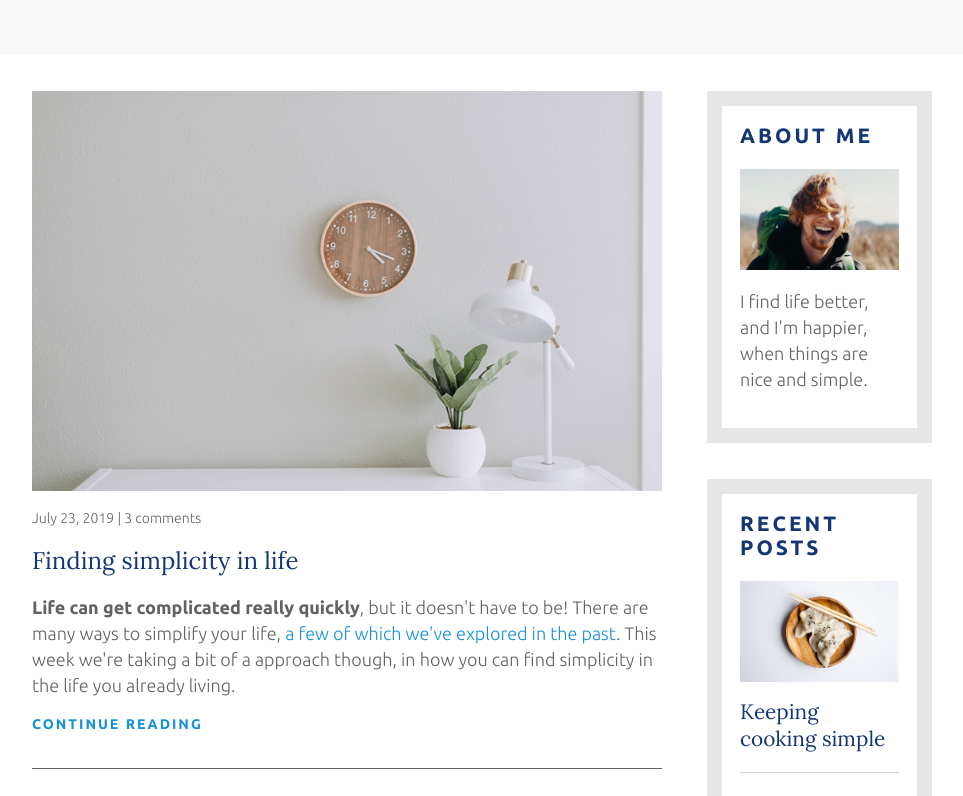
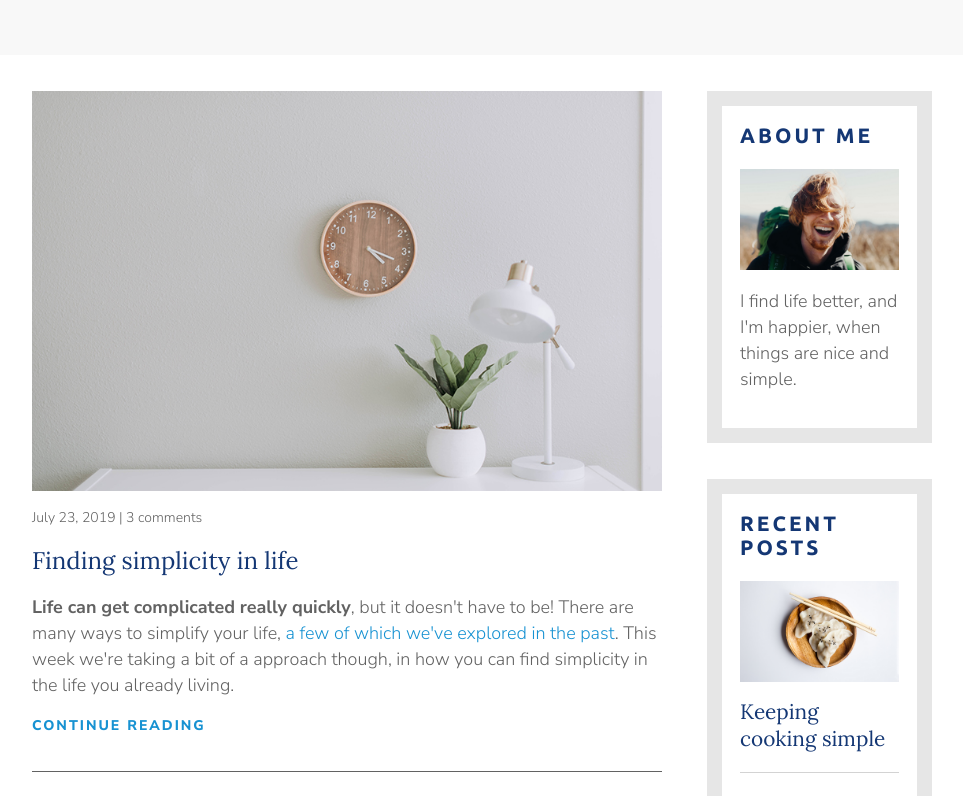
Before and after one commit to aimable0/simple-life-blog, a plain HTML site: page simple-life-project/index.html in a window 1280 px wide. Shown: the part 156-952 px from the top of the page, without its empty margins (158-1121 px from the left). Drawn offline with Linux system fonts and the light colour scheme.

Commit message:
changing body font

```diff
--- a/simple-life-project/index.html
+++ b/simple-life-project/index.html
@@ -7,8 +7,9 @@
     <link rel="preconnect" href="https://fonts.googleapis.com">
     <link rel="preconnect" href="https://fonts.gstatic.com" crossorigin>
     <link href="https://fonts.googleapis.com/css?family=Lora|Ubuntu:300,400,700&display=swap" rel="stylesheet">
+    <link href="https://fonts.googleapis.com/css2?family=Lato:ital,wght@0,100;0,300;0,400;0,700;0,900;1,100;1,300;1,400;1,700;1,900&display=swap" rel="stylesheet">
+    <link href="https://fonts.googleapis.com/css2?family=Nunito+Sans:ital,opsz,wght@0,6..12,200..1000;1,6..12,200..1000&family=Sen:wght@300..800&display=swap" rel="stylesheet">
     <link rel="stylesheet" href="styles/styles.css">
-    <link href="https://fonts.googleapis.com/css2?family=Lato:ital,wght@0,100;0,300;0,400;0,700;0,900;1,100;1,300;1,400;1,700;1,900&display=swap" rel="stylesheet">
 </head>
 <body>
 
--- a/simple-life-project/styles/styles.css
+++ b/simple-life-project/styles/styles.css
@@ -1,9 +1,3 @@
-/* font import */
-@font-face {
-    font-family: 'avenir-pro';
-    src: url(../avenir-lt-pro/AvenirLTProBlack.otf);
-}
-
 /* varible declaration */
 
 :root {
@@ -16,7 +10,7 @@
 
 body {
     margin: 0;
-    font-family: 'ubuntu', sans-serif;
+    font-family: 'nunito sans', sans-serif;
     font-size: 1.125rem;
     font-weight: 300;
     color: var(--grey);
@@ -84,7 +78,7 @@ footer p {
 }
 
 .article-body {
-    font-family: 'avenir', 'ubuntu', sans-serif;
+    font-family: 'nunito sans';
 }
 
 /* navigation */
@@ -140,7 +134,7 @@ nav a:focus {
 }
 
 .article-read-more {
-    font-weight: bold;
+    font-weight: 800;
     letter-spacing: 2px;
     color: var(--light-blue);
 }
```
Also changed, not shown: simple-life-project/about-me.html (+1 -0 lines), simple-life-project/recent-posts.html (+1 -0 lines), simple-life-project/avenir-lt-pro/AvenirLTProBlack.otf (deleted), simple-life-project/avenir-lt-pro/AvenirLTProBlackOblique.otf (deleted), simple-life-project/avenir-lt-pro/AvenirLTProBook.otf (deleted), simple-life-project/avenir-lt-pro/AvenirLTProBookOblique.otf (deleted), simple-life-project/avenir-lt-pro/AvenirLTProHeavy.otf (deleted), simple-life-project/avenir-lt-pro/AvenirLTProHeavyOblique.otf (deleted), simple-life-project/avenir-lt-pro/AvenirLTProLight.otf (deleted), simple-life-project/avenir-lt-pro/AvenirLTProLightOblique.otf (deleted), simple-life-project/avenir-lt-pro/AvenirLTProMedium.otf (deleted), simple-life-project/avenir-lt-pro/AvenirLTProMediumOblique.otf (deleted), simple-life-project/avenir-lt-pro/AvenirLTProOblique.otf (deleted), simple-life-project/avenir-lt-pro/AvenirLTProRoman.otf (deleted).
